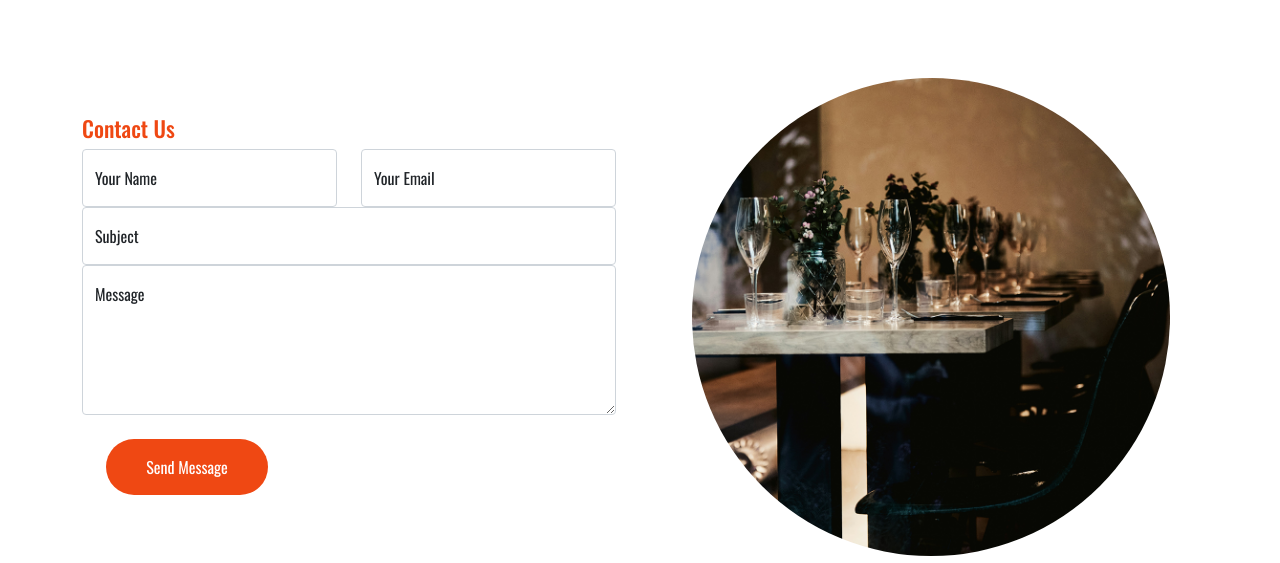
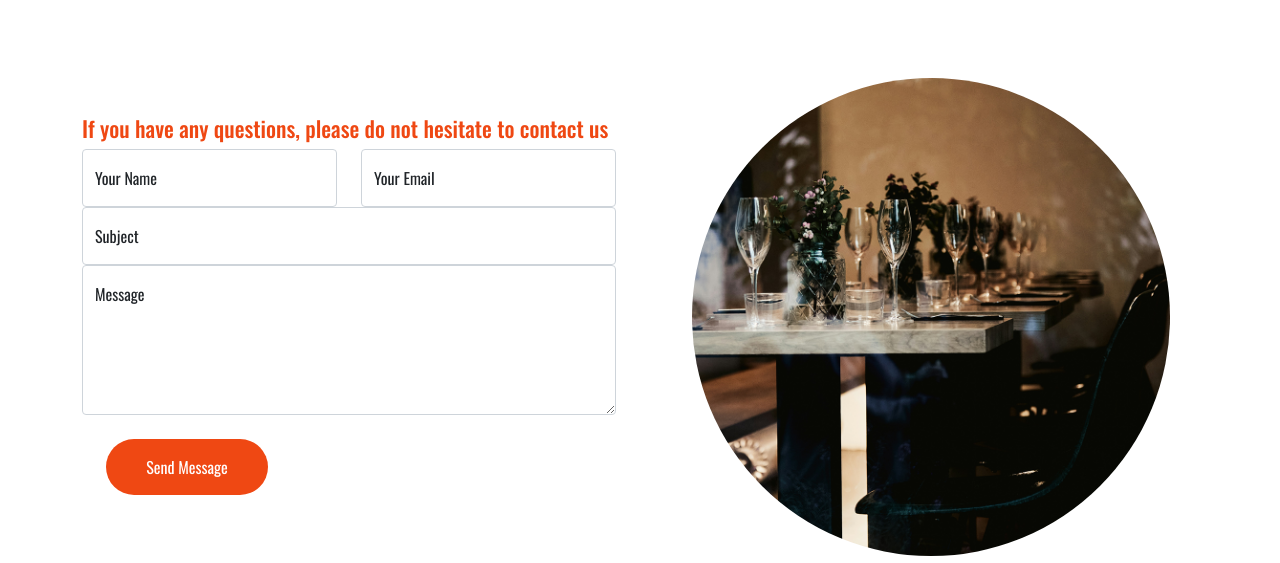
Before and after one commit to ammaralhaddad/sizzle-spot, a plain HTML site: page contactus.html in a window 1280 px wide. Shown: the part 438-1001 px from the top of the page. Drawn offline with nearby package versions, Linux system fonts and the light colour scheme.

Commit message:
fix the title in the contact us section

```diff
--- a/contactus.html
+++ b/contactus.html
@@ -69,7 +69,7 @@
       <div class="container">
         <div class="row g-5 align-items-center">
           <div class="col-lg-6 wow animate__animated animate__slideInLeft">
-            <h5 class="section-title">Contact Us</h5>
+            <h5 class="section-title">If you have any questions, please do not hesitate to contact us</h5>
             <div class="row ">
               <div class="col-lg-12">
                   <div class="wow fadeInUp" data-wow-delay="0.2s">
```
